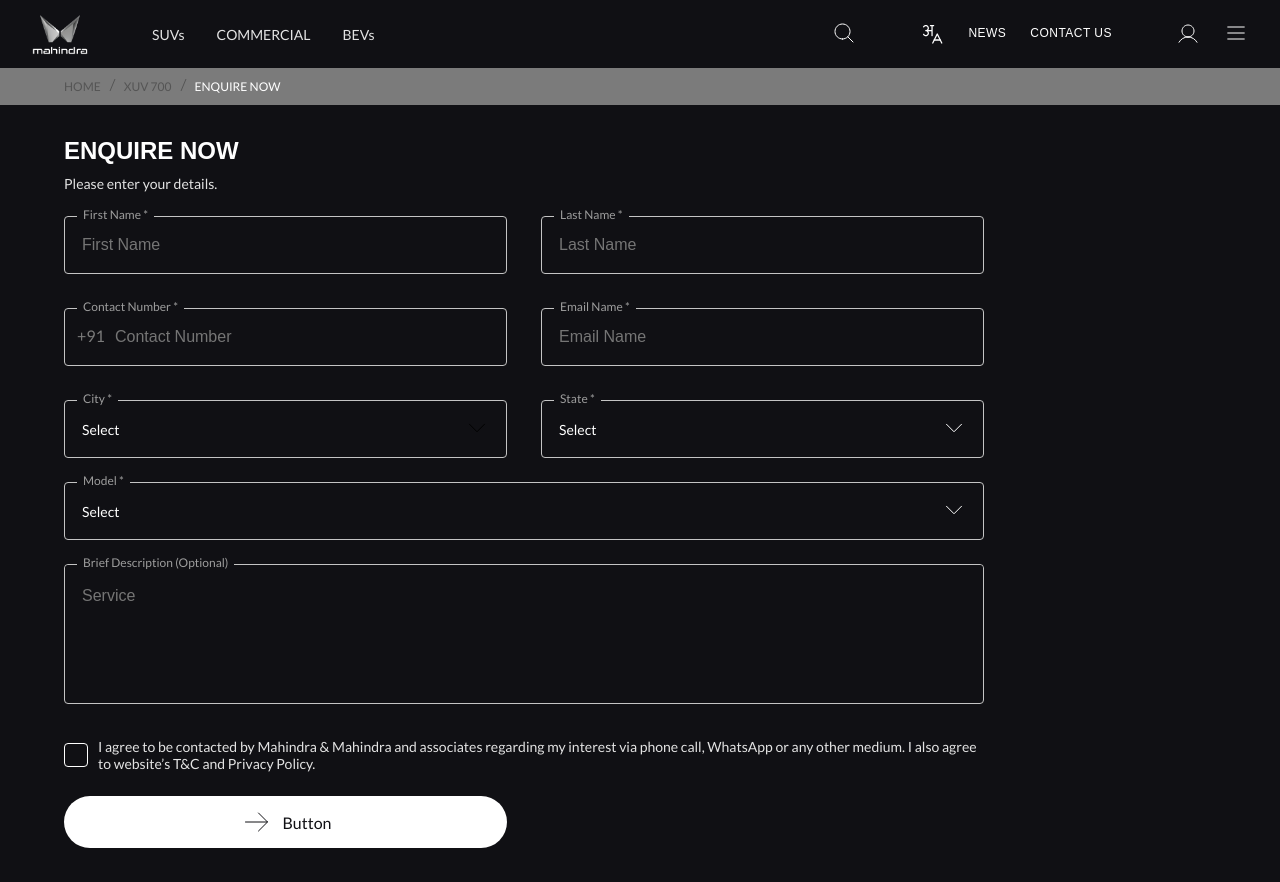
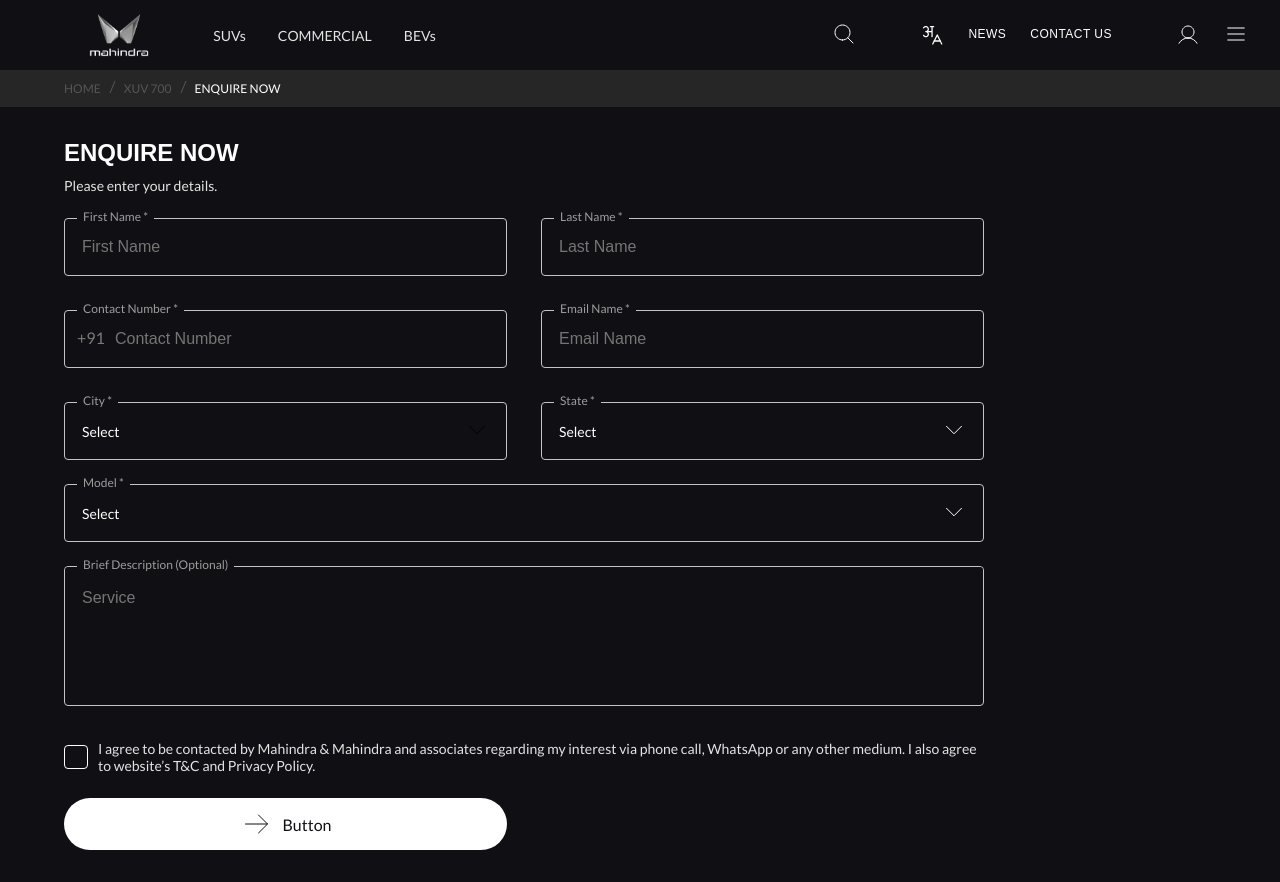
Before and after one commit to PremSathe/Enquire-Form, a plain HTML site: page index.html in a window 1280 px wide. Drawn offline with Linux system fonts and the light colour scheme; a web font is replaced by a local one.

Commit message:
adjust-logo

```diff
--- a/index.html
+++ b/index.html
@@ -20,7 +20,7 @@
       <header>
         <div class="spaces">
           <div class="logo">
-            <img src="./images/mahindra-logo.webp" alt="logo" style="height: 65px;">
+            <img src="./images/mahindra-logo.webp" alt="logo" style="height: 70px;">
             <!-- <svg
               xmlns="http://www.w3.org/2000/svg"
               width="131"
--- a/styles.css
+++ b/styles.css
@@ -23,6 +23,8 @@ body {
 }
 .logo {
   display: flex;
+  padding: 0 4.686%;
+
   align-items: center;
   /* gap: 64px; */
 }
@@ -36,7 +38,7 @@ body {
 
 header .spaces {
   display: flex;
-  height: 68px;
+  height: 70px;
   padding: var(--spacing-5, 16px) var(--spacing-2, 32px);
   justify-content: space-between;
   align-items: center;
@@ -83,7 +85,7 @@ header .spaces {
   display: flex;
   align-items: center;
   gap: 8px;
-  background-color: #7b7b7b;
+  background: var(--bg-secondary, #262626);
 }
 
 .headerContainer span {
```
Also changed, not shown: confirmed.html (+1 -1 lines).
